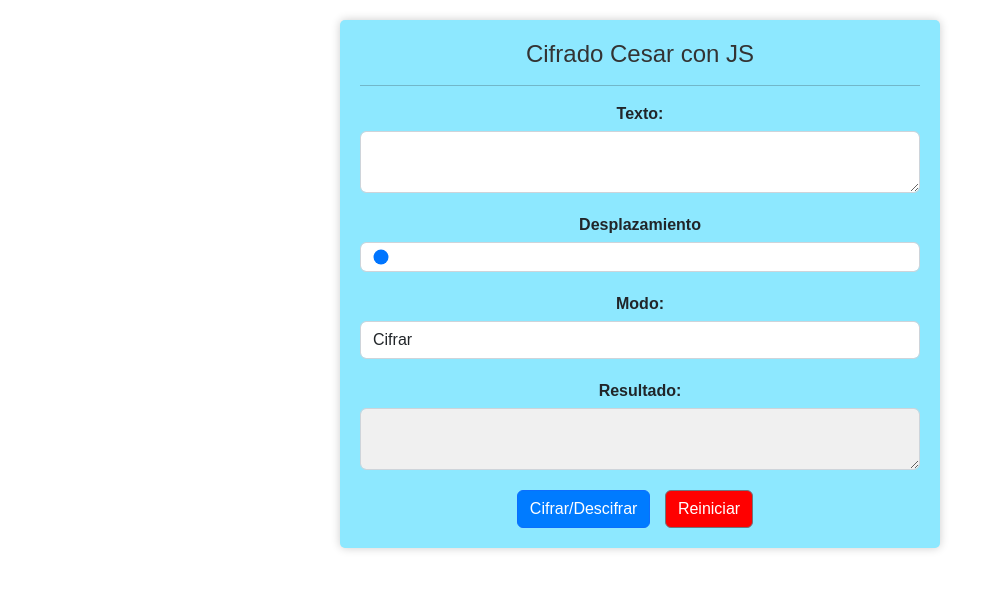
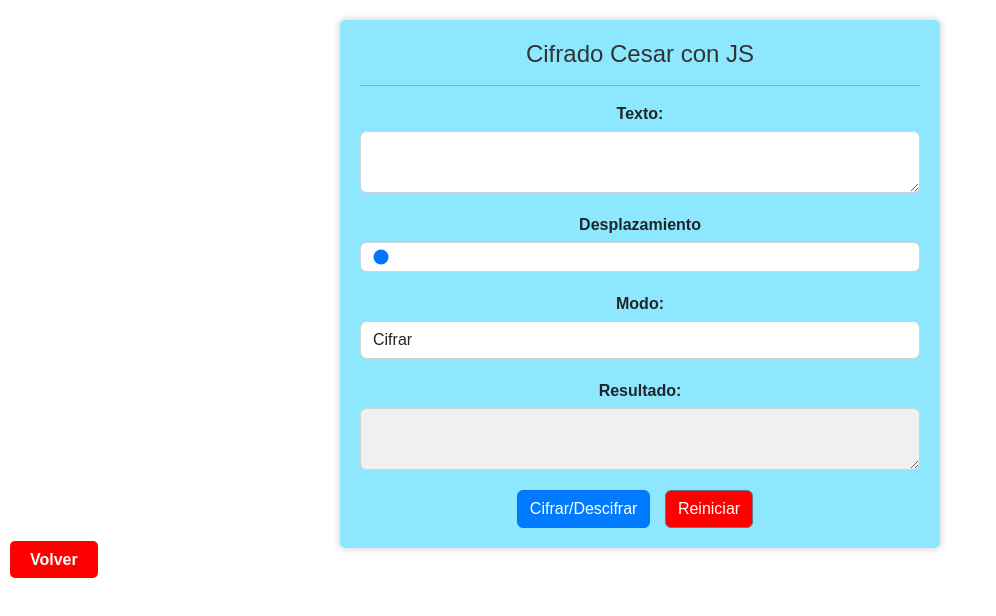
Before and after one commit to ErnestoHAL/Cifrados, a plain HTML site: page 01Cesar/index.html in a window 1280 px wide. Shown: the whole page, without its empty margins (0-996 px from the left). Drawn offline with nearby package versions, Linux system fonts and the light colour scheme.

Commit message:
boton de volver

```diff
--- a/01Cesar/css/style.css
+++ b/01Cesar/css/style.css
@@ -67,3 +67,13 @@ button {
 #resultado {
     background-color: #f0f0f0;
 }
+
+.option {
+    background-color: #ff0000;
+    color: #fff;
+    padding: 10px 20px;
+    text-decoration: none;
+    margin: 10px;
+    border-radius: 5px;
+    font-weight: bold;
+}
--- a/01Cesar/index.html
+++ b/01Cesar/index.html
@@ -45,6 +45,7 @@
             </div>
         </div>
     </div>
+    <a href="/index.html" class="option">Volver</a>
     <script src="./js/cesar.js"></script>
 </body>
 </html>
--- a/02Viggenere/css/style.css
+++ b/02Viggenere/css/style.css
@@ -57,6 +57,16 @@ textarea {
     color: #fff;
 }
 
+.option {
+    background-color: #ff0000;
+    color: #fff;
+    padding: 10px 20px;
+    text-decoration: none;
+    margin: 10px;
+    border-radius: 5px;
+    font-weight: bold;
+}
+
 /* Estilos para centrar el contenedor */
 .center-block {
     display: flex;
```
Also changed, not shown: 02Viggenere/viggenere.html (+1 -0 lines).
